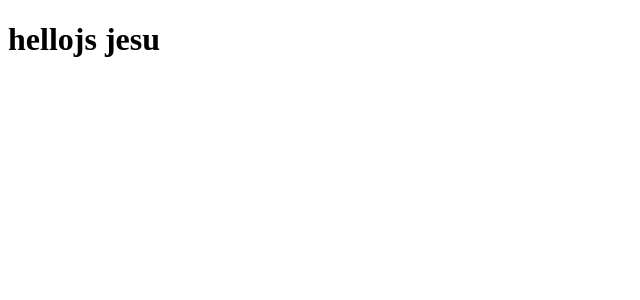
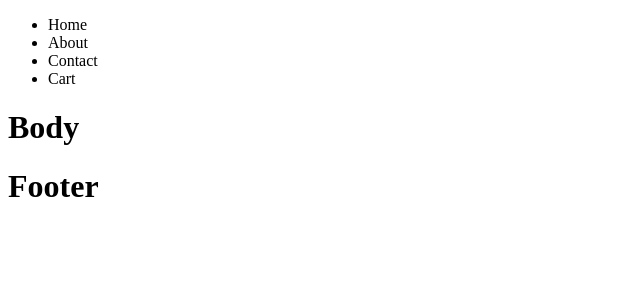
Before and after one commit to JesudossR/NReact, a React (Vite) app: page / in a window 1280 px wide. Shown: the top 300 px of the page, without its empty margins (0-640 px from the left). Built offline with nearby package versions, Linux system fonts and the light colour scheme.

Commit message:
starting app

```diff
--- a/App.js
+++ b/App.js
@@ -2,22 +2,55 @@ import React from "react";
 import  ReactDOM  from "react-dom/client";
 
 // const heading=React.createElement("h1",{className:"headermae"},"heading 1");
-const Heading=()=>{
+const Title=()=>{
+    <a href="/">
+        <img src="#" alt="logo" />
+    </a>
+}
+
+const Header=()=>{
     return (
-    <h1 id="h1" key="h1">hello jesu</h1>
+    <>
+    <div >
+        <Title/>
+    <div className="nav-lists">
+        <ul>
+            <li>Home</li>
+            <li>About</li>
+            <li>Contact</li>
+            <li>Cart</li>
+        </ul>
+        </div>
+    </div>
+
+    </>
     );
 };
 
-const Heading2=()=>{
+const Body=()=>{
+    return (
+    <h1>Body</h1>
+    );
+};
+
+const Footer=()=>{
+    return (
+    <h1>Footer</h1>
+    );
+};
+
+const AppLayout=()=>{
     return (
     <>
     {/* <Heading/> one way */}
     {/* {Heading()} second way because internally it is a js function */}
-    <h1 id="h1" key="h1">hellojs jesu</h1>
+    <Header/>
+    <Body/>
+    <Footer/>
     </>
     );
 };
 
 const root=ReactDOM.createRoot(document.getElementById("root"));
 
-root.render(<Heading2/>);
+root.render(<AppLayout/>);
```
Also changed, not shown: 2 other files (tests, documents, lock files or other folders).
